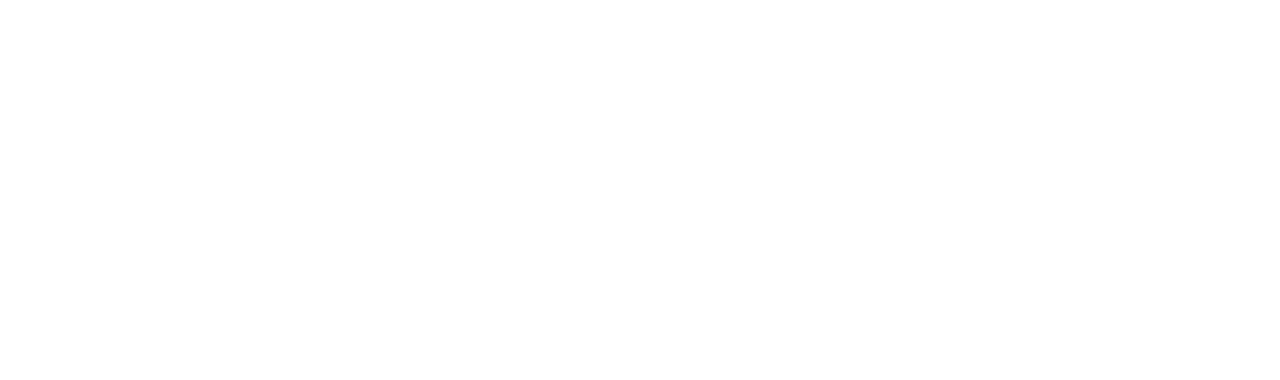
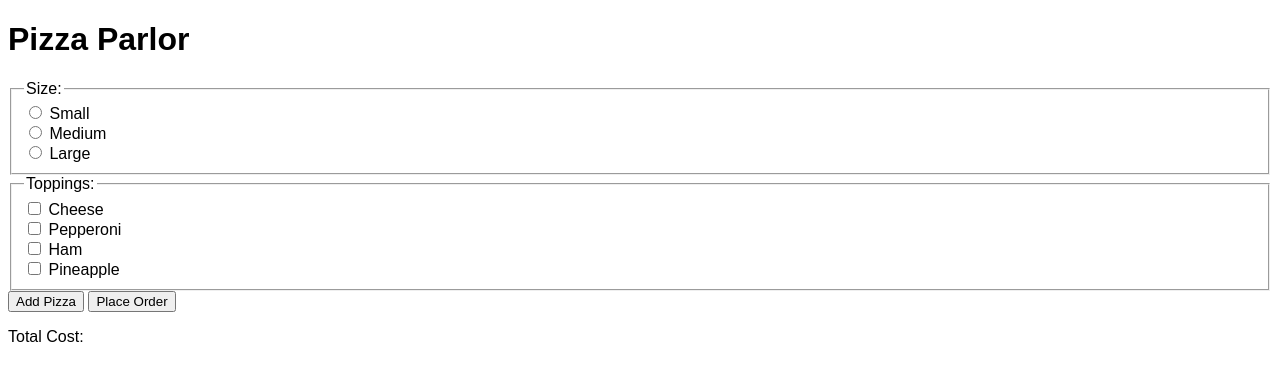
Before and after one commit to insuusvenerati/pizza-parlor, a plain HTML site: page index.html in a window 1280 px wide. Drawn offline with Linux system fonts and the light colour scheme.

Commit message:
Add basic styles and initial form
Signed-off-by: Sean Norwood <norwood.sean@gmail.com>

```diff
--- a/css/styles.css
+++ b/css/styles.css
@@ -0,0 +1,3 @@
+body {
+  font-family: Arial, sans-serif;
+}
--- a/index.html
+++ b/index.html
@@ -3,10 +3,53 @@
 	<head>
 		<meta charset="UTF-8" />
 		<meta name="viewport" content="width=device-width, initial-scale=1.0" />
-		<title>Document</title>
+		<title>Pizza Parlor</title>
 		<link rel="stylesheet" href="css/styles.css" />
 	</head>
 	<body>
+		<h1>Pizza Parlor</h1>
+		<form id="pizzaOrderForm">
+			<fieldset>
+				<legend>Size:</legend>
+				<input type="radio" id="small" name="size" value="small" />
+				<label for="small">Small</label><br />
+				<input type="radio" id="medium" name="size" value="medium" />
+				<label for="medium">Medium</label><br />
+				<input type="radio" id="large" name="size" value="large" />
+				<label for="large">Large</label><br />
+			</fieldset>
+
+			<fieldset>
+				<legend>Toppings:</legend>
+				<input
+					type="checkbox"
+					id="cheese"
+					name="topping"
+					value="cheese"
+				/>
+				<label for="cheese">Cheese</label><br />
+				<input
+					type="checkbox"
+					id="pepperoni"
+					name="topping"
+					value="pepperoni"
+				/>
+				<label for="pepperoni">Pepperoni</label><br />
+				<input type="checkbox" id="ham" name="topping" value="ham" />
+				<label for="Ham">Ham</label><br />
+				<input
+					type="checkbox"
+					id="pineapple"
+					name="topping"
+					value="pineapple"
+				/>
+				<label for="pineapple">Pineapple</label><br />
+			</fieldset>
+			<button type="button" id="addPizza">Add Pizza</button>
+			<button type="submit">Place Order</button>
+		</form>
+		<p>Total Cost: <span id="totalCost"></span></p>
+
 		<script src="js/scripts.js"></script>
 	</body>
 </html>
```
